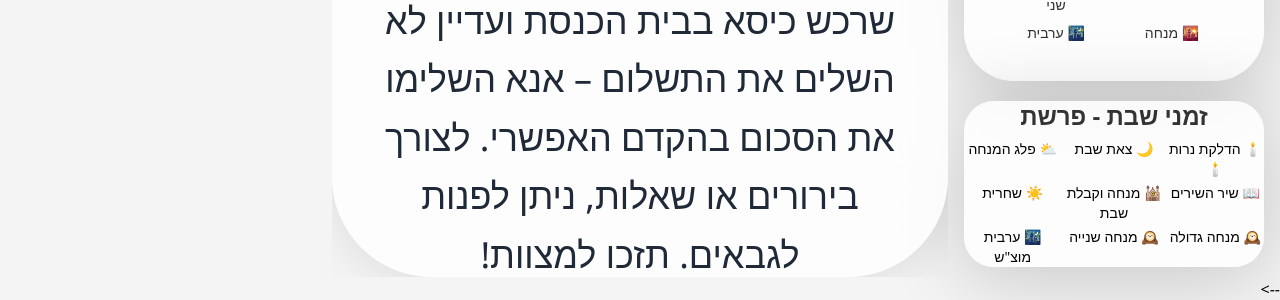
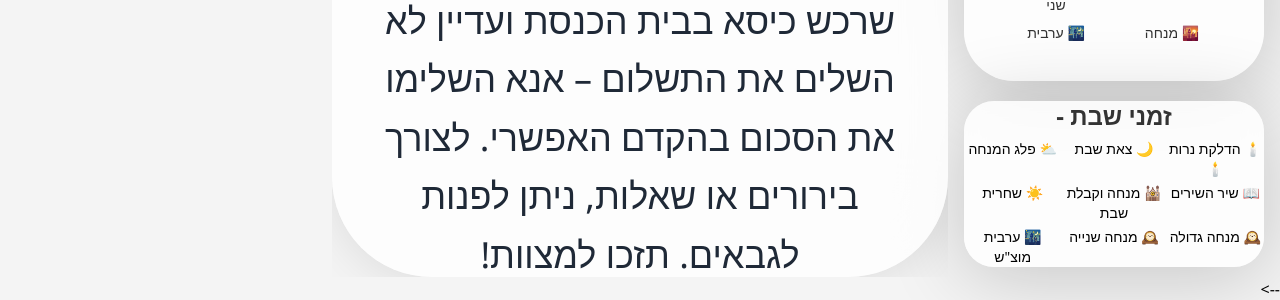
Before and after one commit to NirKilshtein/Beit-Kneeset, a Flask app: page / in a window 1280 px wide. Shown: the part 499-799 px from the top of the page. Run offline with Flask 3, Linux system fonts and the light colour scheme; some libraries are stand-ins or nearby versions.

Commit message:
Update index.html

```diff
--- a/templates/index.html
+++ b/templates/index.html
@@ -224,7 +224,7 @@
 
 
           <div class="card_shabat">
-<h3 class="text-center font-bold text-2xl mb-2 leading-tight text-[#333333]" id="parashat">זמני שבת - פרשת </h3>
+<h3 class="text-center font-bold text-2xl mb-2 leading-tight text-[#333333]" id="parashat">זמני שבת - </h3>
 
     <div class="grid grid-cols-3 gap-1 text-center text-sm">
       <div>
```
